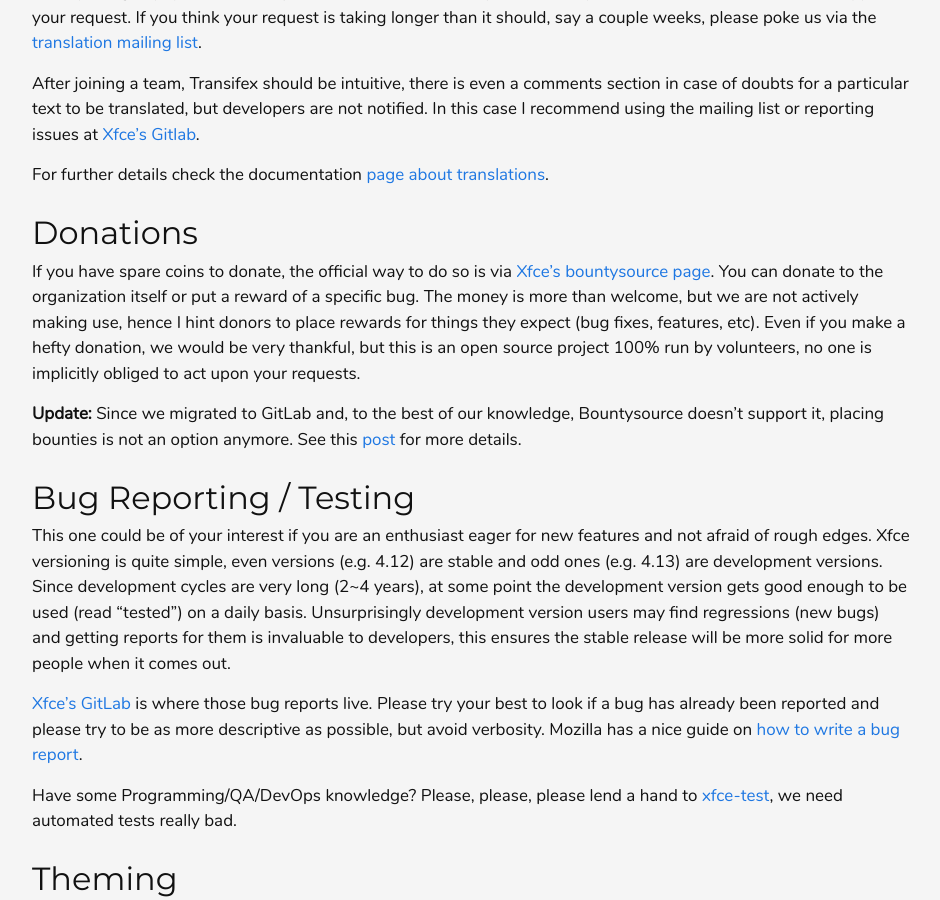
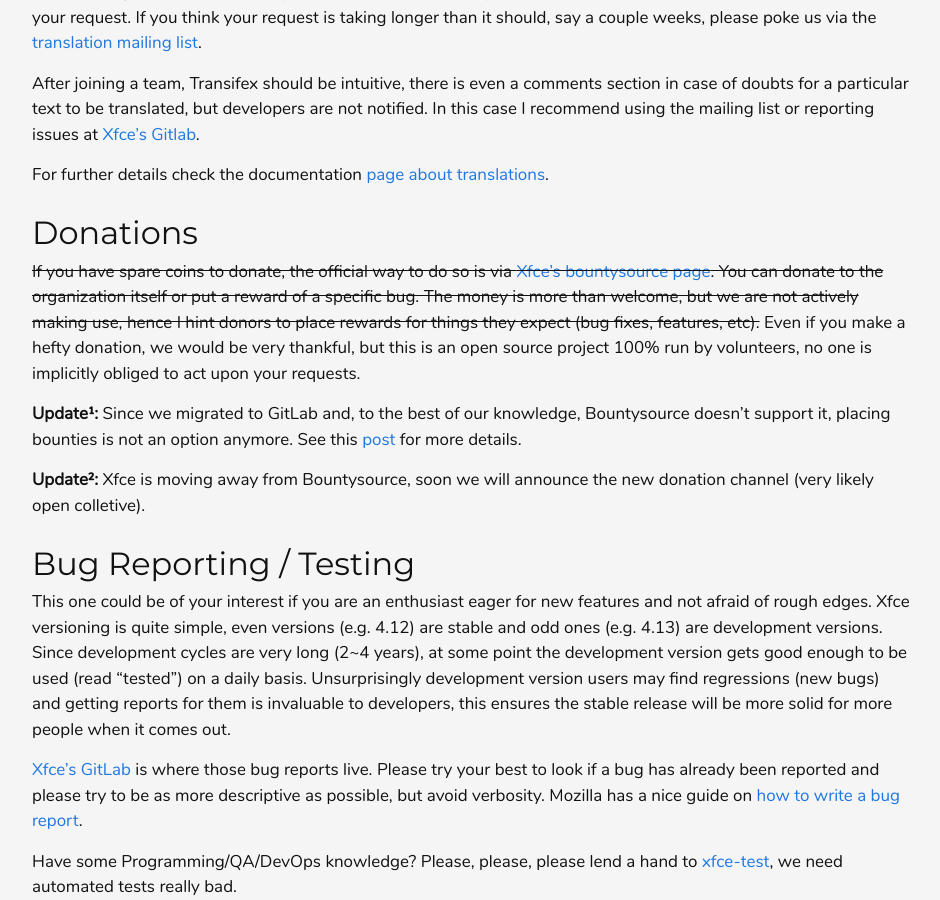
Before and after one commit to andreldm/andreldm.github.io, a Jekyll site: the page built from _posts/2018-12-03-xfce-contributor-guide.md, in a window 1280 px wide and 900 px high, scrolled down 705 px. Shown: the whole window, without its empty margins (168-1108 px from the left). Built offline with Jekyll 4.4.1, drawn with Linux system fonts in a browser that asks for light colours.

Commit message:
xfce-contrib-guide: Add note about Bountysource

```diff
--- a/_posts/2018-12-03-xfce-contributor-guide.md
+++ b/_posts/2018-12-03-xfce-contributor-guide.md
@@ -25,9 +25,11 @@
 
 ## Donations
 
-If you have spare coins to donate, the official way to do so is via [Xfce's bountysource page](https://www.bountysource.com/teams/xfce). You can donate to the organization itself or put a reward of a specific bug. The money is more than welcome, but we are not actively making use, hence I hint donors to place rewards for things they expect (bug fixes, features, etc). Even if you make a hefty donation, we would be very thankful, but this is an open source project 100% run by volunteers, no one is implicitly obliged to act upon your requests.
+~~If you have spare coins to donate, the official way to do so is via [Xfce's bountysource page](https://www.bountysource.com/teams/xfce). You can donate to the organization itself or put a reward of a specific bug. The money is more than welcome, but we are not actively making use, hence I hint donors to place rewards for things they expect (bug fixes, features, etc).~~ Even if you make a hefty donation, we would be very thankful, but this is an open source project 100% run by volunteers, no one is implicitly obliged to act upon your requests.
 
-**Update:** Since we migrated to GitLab and, to the best of our knowledge, Bountysource doesn't support it, placing bounties is not an option anymore. See this [post](https://simon.shimmerproject.org/2020/06/18/why-bountysource-why/) for more details.
+**Update¹:** Since we migrated to GitLab and, to the best of our knowledge, Bountysource doesn't support it, placing bounties is not an option anymore. See this [post](https://simon.shimmerproject.org/2020/06/18/why-bountysource-why/) for more details.
+
+**Update²:** Xfce is moving away from Bountysource, soon we will announce the new donation channel (very likely open colletive).
 
 ## Bug Reporting / Testing
 
```
